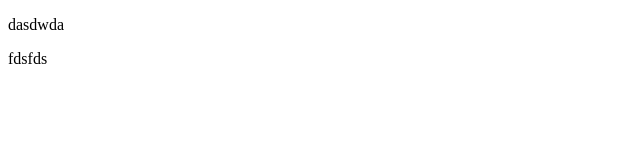
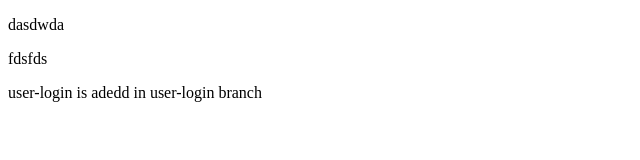
Before and after one commit to baqer2023/springvekil, a plain HTML site: page a.html in a window 1280 px wide. Shown: the whole page, without its empty margins (0-640 px from the left). Drawn offline with Linux system fonts and the light colour scheme.

Commit message:
a.html in user-login branch

```diff
--- a/a.html
+++ b/a.html
@@ -9,6 +9,8 @@
 <body>
     <p>dasdwda</p>
     <p>fdsfds</p>
+    <p>user-login is adedd in user-login branch</p>
+
 
 </body>
 </html>
```
